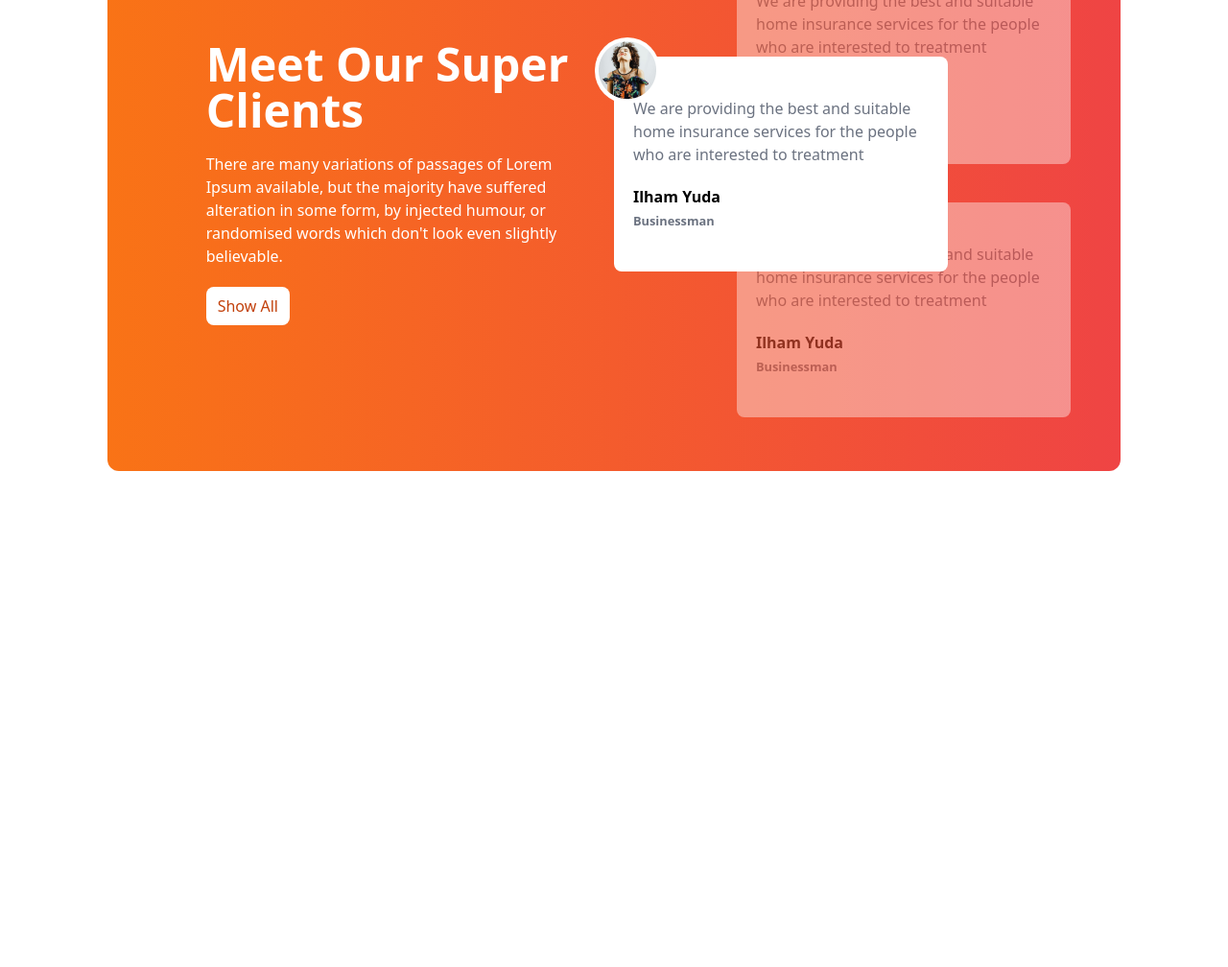
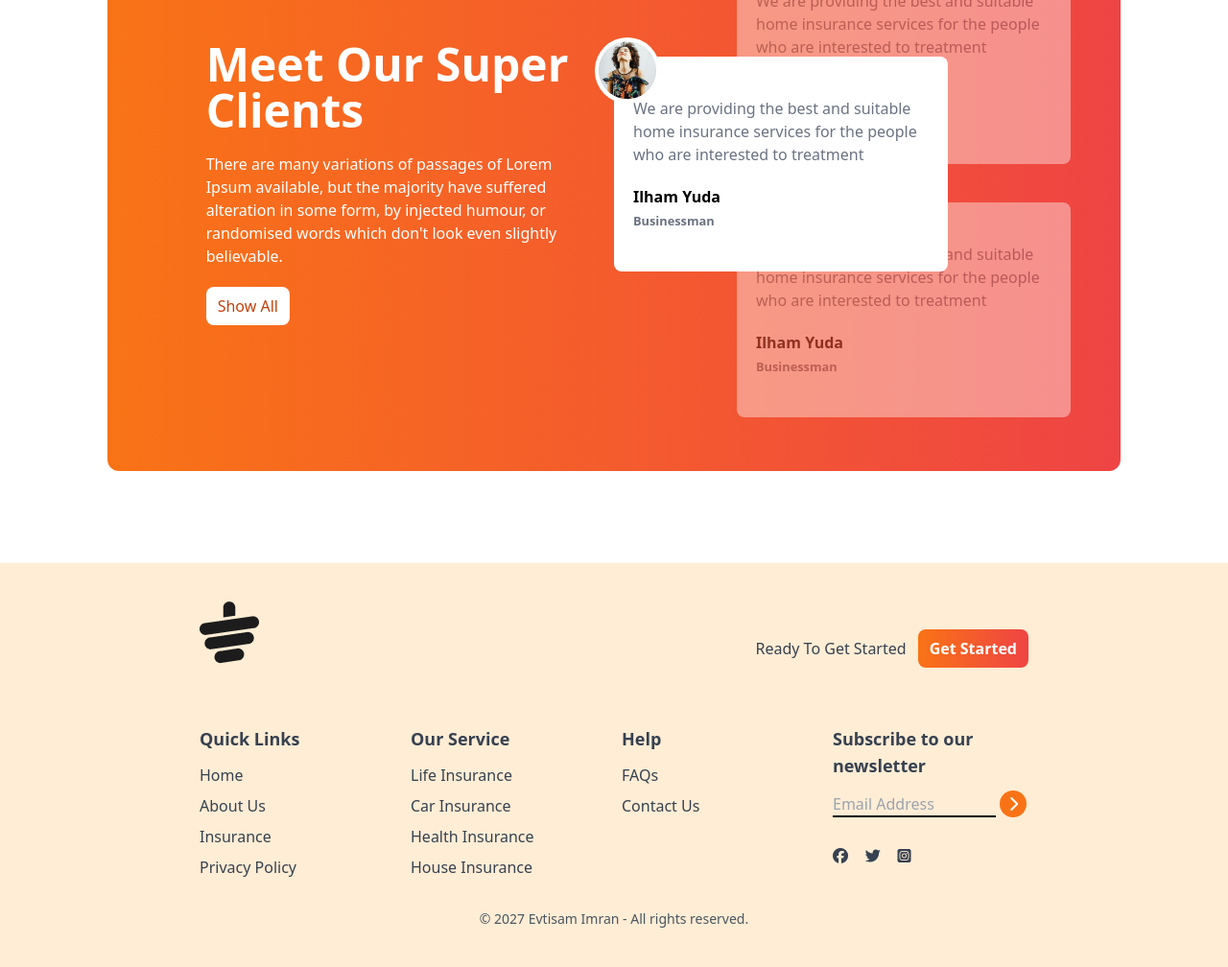
Before and after one commit to evtisam-dev/Tea-house, a plain HTML site: page index.html in a window 1280 px wide. Shown: the part 1995-3003 px from the top of the page at 96% size. Before the commit the page ends 2582 px from the top, so only its background shows below. Drawn offline with nearby package versions, Linux system fonts and the light colour scheme.

Commit message:
footer section compler

```diff
--- a/index.html
+++ b/index.html
@@ -196,6 +196,90 @@
         </div>
     </div>
     </section>
+    <!-- Fotter section Start -->
+
     </main>
+    <footer class="bg-orange-100 text-gray-700 py-10 px-4 md:px-16">
+        <div class="w-9/12 mx-auto">
+            <!-- logo start -->
+            <div class="mb-8 flex justify-between">
+                <img class="mb-8" src="images/cup.png" alt="">
+                <div class="flex items-center gap-3">
+                    <h4>Ready To Get Started</h4>
+                    <button class="bg-gradient-to-r from-orange-500 to-red-500 px-3 py-2 rounded-lg text-white font-bold ">Get Started</button>
+                </div>
+            </div>
+            <!-- Links -->
+            <div class="grid grid-cols-1 md:grid-cols-2 lg:grid-cols-4 gap-4">
+                <!-- First Colum -->
+                <div>
+                    <h3 class="font-semibold text-lg mb-3">Quick Links</h3>
+                    <ul class="space-y-2">
+                        <li>
+                            <a class="hover:text-orange-600" href="#">Home</a>
+                        </li>
+                        <li>
+                            <a class="hover:text-orange-600" href="#">About Us</a>
+                        </li>
+                        <li>
+                            <a class="hover:text-orange-600" href="#">Insurance</a>
+                        </li>
+                        <li>
+                            <a class="hover:text-orange-600" href="#">Privacy Policy</a>
+                        </li>
+                    </ul>
+                </div>
+                <!-- Second Colum -->
+                <div>
+                    <h3 class="font-semibold text-lg mb-3">Our Service</h3>
+                    <ul class="space-y-2">
+                        <li>
+                            <a class="hover:text-orange-600" href="#">Life Insurance</a>
+                        </li>
+                        <li>
+                            <a class="hover:text-orange-600" href="#">Car Insurance</a>
+                        </li>
+                        <li>
+                            <a class="hover:text-orange-600" href="#">Health Insurance</a>
+                        </li>
+                        <li>
+                            <a class="hover:text-orange-600" href="#">House Insurance</a>
+                        </li>
+                    </ul>
+                </div>
+                <!-- Third Colum -->
+                <div>
+                    <h3 class="font-semibold text-lg mb-3">Help</h3>
+                    <ul class="space-y-2">
+                        <li>
+                            <a class="hover:text-orange-600" href="#">FAQs</a>
+                        </li>
+                        <li>
+                            <a class="hover:text-orange-600" href="#">Contact Us</a>
+                        </li>
+                    </ul>
+                </div>
+                <!-- forth Colum -->
+                <div>
+                    <h3 class="font-semibold text-lg mb-3">Subscribe to our newsletter</h3>
+                    <div class="flex flex-col space-y-2">
+                        <div>
+                            <input class="bg-transparent border-b-2 border-black w-4/6  md:w-5/6" placeholder="Email Address" type="text">
+                            <i class="fa-solid fa-chevron-right w-7 h-7 bg-orange-500 rounded-full text-white justify-center items-center inline-flex"></i>
+                            <div class="flex justify-between w-2/5 mb-2 my-8">
+                                <i class="fa-brands fa-facebook"></i>
+                                <i class="fa-brands fa-twitter"></i>
+                                <i class="fa-brands fa-square-instagram"></i>
+                            </div>
+                        </div>
+                    </div>
+                </div>
+
+            </div>
+            <div class="text-center pt-4 mt-4 ">
+                <p class="text-sm text-gray-600">© 2027 Evtisam Imran - All rights reserved.</p>
+            </div>
+        </div>
+    </footer>
 </body>
 </html>
```
